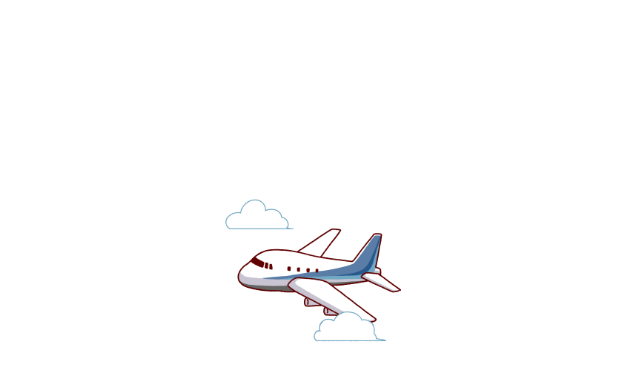
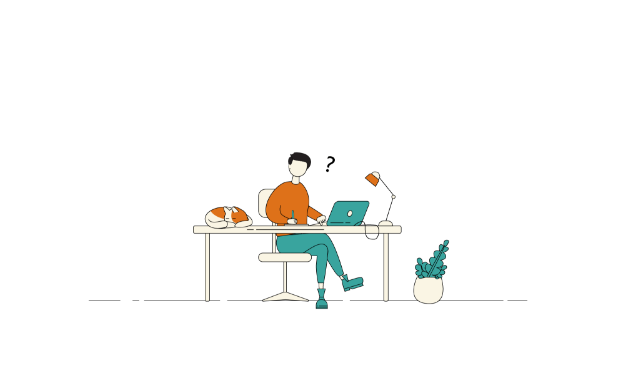
Before and after one commit to jchowlabs/jchowlabs-xyz, a plain HTML site: page index.html in a window 1280 px wide. Shown: the part 130-511 px from the top of the page, without its empty margins (322-962 px from the left). Drawn offline with Linux system fonts and the light colour scheme.

Commit message:
site updates.

```diff
--- a/index.html
+++ b/index.html
@@ -9,7 +9,7 @@
 </head>
 <body>
     <div class="gif-container">
-        <img src="images/plane.gif" alt="Airplane">
+        <img src="images/working.gif" alt="Working...">
     </div>
 </body>
 </html>
--- a/styles/styles.css
+++ b/styles/styles.css
@@ -1,7 +1,7 @@
 body {
     margin: 0;
     font-family: 'Comic Neue', cursive;
-    height: 100vh;
+    height: 80vh;
     display: flex;
     flex-direction: column;
     justify-content: center;
@@ -19,7 +19,7 @@ body {
 }
 
 img {
-    max-width: 200px;
+    max-width: 500px;
     width: 100%;
     height: auto;
 }
```
Also changed, not shown: images/plane.gif (deleted), images/working.gif (added).
